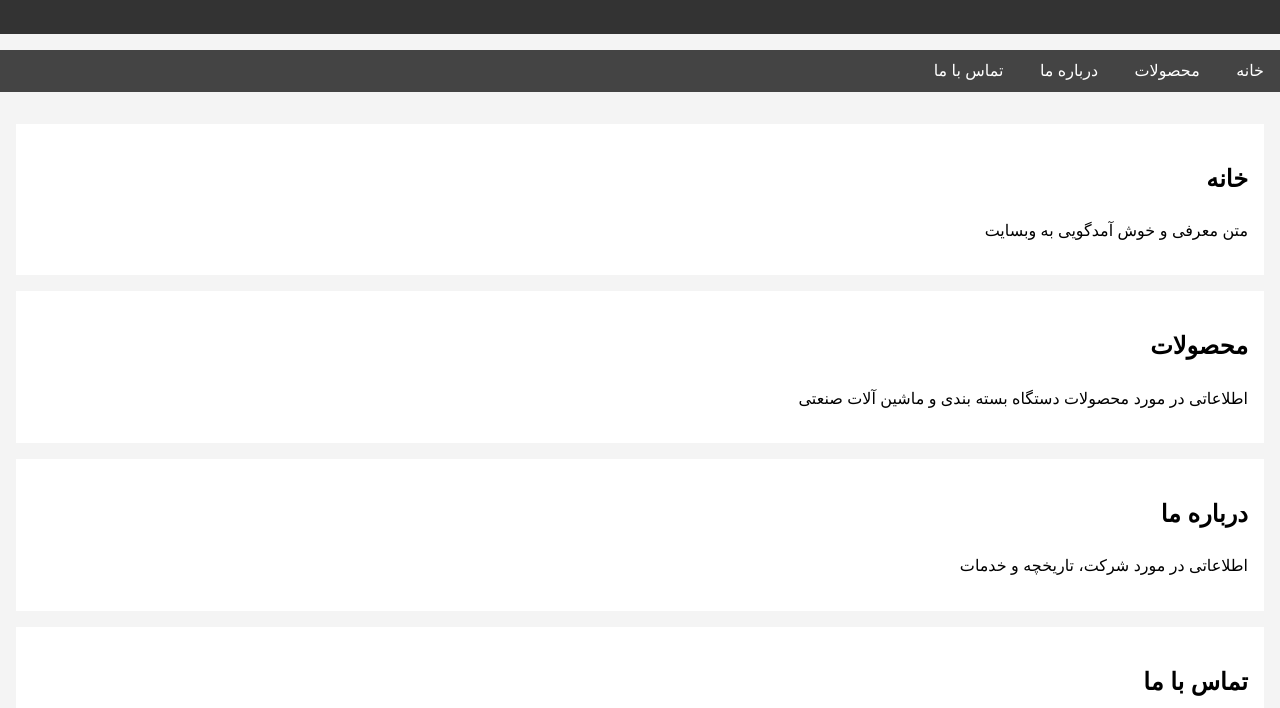
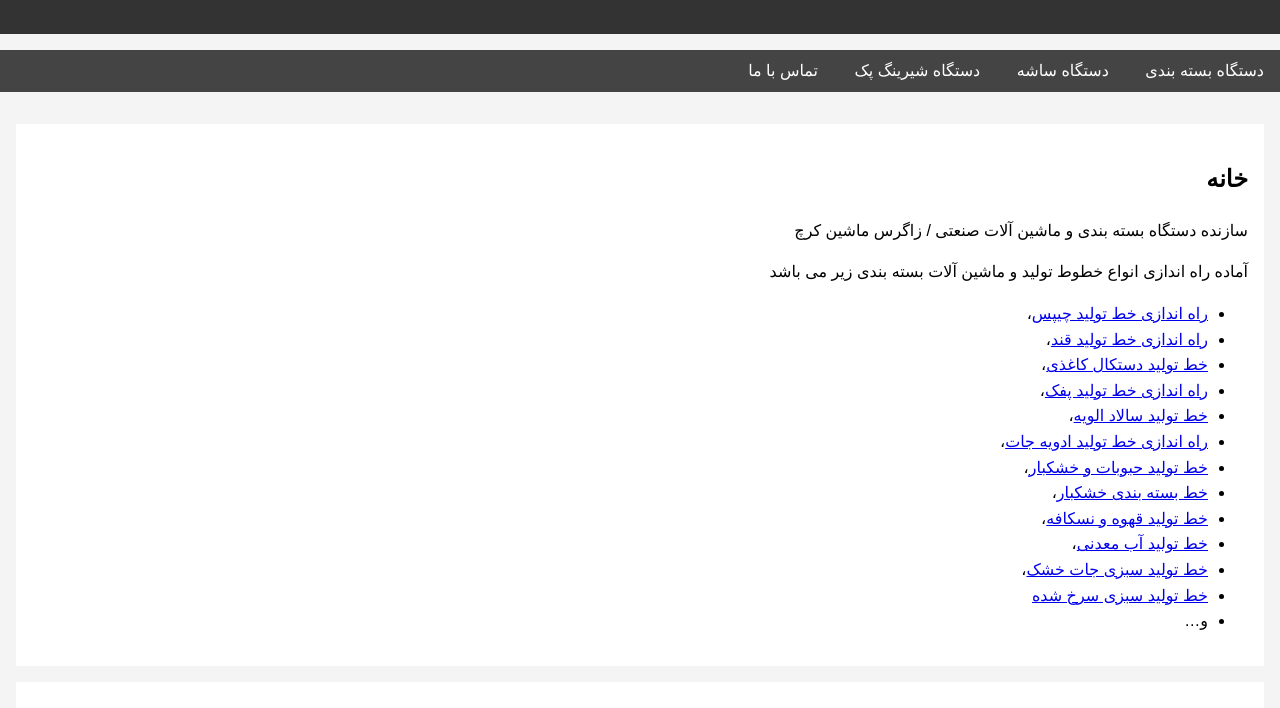
Before and after one commit to arianzagrosmachinery/pack.github.io, a plain HTML site: page index.html in a window 1280 px wide. Shown: the part 92-800 px from the top of the page. Drawn offline with Linux system fonts and the light colour scheme.

Commit message:
Update index.html

```diff
--- a/index.html
+++ b/index.html
@@ -65,9 +65,9 @@
 
 <nav>
   <ul>
-    <li><a href="#home">خانه</a></li>
-    <li><a href="#products">محصولات</a></li>
-    <li><a href="#about">درباره ما</a></li>
+    <li><a href="#home">دستگاه بسته بندی</a></li>
+    <li><a href="#products">دستگاه ساشه</a></li>
+    <li><a href="#about">دستگاه شیرینگ پک</a></li>
     <li><a href="#contact">تماس با ما</a></li>
   </ul>
 </nav>
@@ -75,7 +75,23 @@
 <div class="container">
   <section id="home">
     <h2>خانه</h2>
-    <p>متن معرفی و خوش آمدگویی به وبسایت</p>
+    <p>سازنده دستگاه بسته بندی و ماشین آلات صنعتی / زاگرس ماشین کرچ</p>
+    <p>آماده راه اندازی انواع خطوط تولید و ماشین آلات بسته بندی زیر می باشد</p>
+    <ul>
+<li><a href="https://arianzagrosmachinery.com/%D8%AE%D8%B7-%D8%AA%D9%88%D9%84%DB%8C%D8%AF-%DA%86%DB%8C%D9%BE%D8%B3-%D8%B3%DB%8C%D8%A8-%D8%B2%D9%85%DB%8C%D9%86%DB%8C/">راه اندازی خط تولید چیپس</a>،<!-- /wp:list-item --><!-- wp:list-item --></li>
+<li><a title="" href="https://arianzagrosmachinery.com/%D8%AE%D8%B7-%D8%AA%D9%88%D9%84%DB%8C%D8%AF-%D9%82%D9%86%D8%AF/">راه اندازی خط تولید قند</a>،</li>
+<li><a title="" href="https://arianzagrosmachinery.com/tissue-packing-machine/" target="_blank" rel="noopener">خط تولید دستکال کاغذی</a>،<!-- /wp:list-item --><!-- wp:list-item --></li>
+<li><a href="https://arianzagrosmachinery.com/%D8%AE%D8%B7-%D8%AA%D9%88%D9%84%DB%8C%D8%AF-%D9%BE%D9%81%DA%A9/">راه اندازی خط تولید پفک</a>،<!-- /wp:list-item --><!-- wp:list-item --><!-- /wp:list-item --><!-- wp:list-item --></li>
+<li><a href="https://arianzagrosmachinery.com/%D8%AE%D8%B7-%D8%AA%D9%88%D9%84%DB%8C%D8%AF-%D8%B3%D8%A7%D9%84%D8%A7%D8%AF-%D8%A7%D9%84%D9%88%DB%8C%D9%87/">خط تولید سالاد الویه</a>،<!-- /wp:list-item --><!-- wp:list-item --></li>
+<li><a href="https://arianzagrosmachinery.com/%D8%AE%D8%B7-%D8%AA%D9%88%D9%84%DB%8C%D8%AF-%D8%A7%D8%AF%D9%88%DB%8C%D9%87/">راه اندازی خط تولید ادویه جات</a>،<!-- /wp:list-item --><!-- wp:list-item --></li>
+<li><a href="https://arianzagrosmachinery.com/%D8%AE%D8%B7-%D8%AA%D9%88%D9%84%DB%8C%D8%AF-%D8%AD%D8%A8%D9%88%D8%A8%D8%A7%D8%AA/">خط تولید حبوبات و خشکبار</a>،<!-- /wp:list-item --><!-- wp:list-item --></li>
+<li><a href="https://arianzagrosmachinery.com/%d8%ae%d8%b7-%d8%a8%d8%b3%d8%aa%d9%87-%d8%a8%d9%86%d8%af%db%8c-%d8%ad%d8%a8%d9%88%d8%a8%d8%a7%d8%aa-%d8%ae%d8%b4%da%a9%d8%a8%d8%a7%d8%b1/">خط بسته بندی خشکبار</a>،<!-- /wp:list-item --><!-- wp:list-item --></li>
+<li><a title="" href="https://arianzagrosmachinery.com/coffee-production/" target="_blank" rel="noopener">خط تولید قهوه و نسکافه</a>،<!-- /wp:list-item --><!-- wp:list-item --></li>
+<li><a href="https://arianzagrosmachinery.com/%D8%AF%D8%B3%D8%AA%DA%AF%D8%A7%D9%87-%D8%A8%D8%B3%D8%AA%D9%87-%D8%A8%D9%86%D8%AF%DB%8C-%D8%A2%D8%A8-%D9%85%D8%B9%D8%AF%D9%86%DB%8C/">خط تولید آب معدنی</a>،</li>
+<li><a href="https://arianzagrosmachinery.com/%D8%AE%D8%B7-%D8%AA%D9%88%D9%84%DB%8C%D8%AF-%D8%B3%D8%A8%D8%B2%DB%8C-%D8%AE%D8%B4%DA%A9/">خط تولید سبزی جات خشک</a>،</li>
+<li><a href="https://arianzagrosmachinery.com/fried-vegetable-production-line/">خط تولید سبزی سرخ شده</a><!-- /wp:list-item --><!-- wp:list-item --></li>
+<li>و…</li>
+</ul>
   </section>
 
   <section id="products">
```
